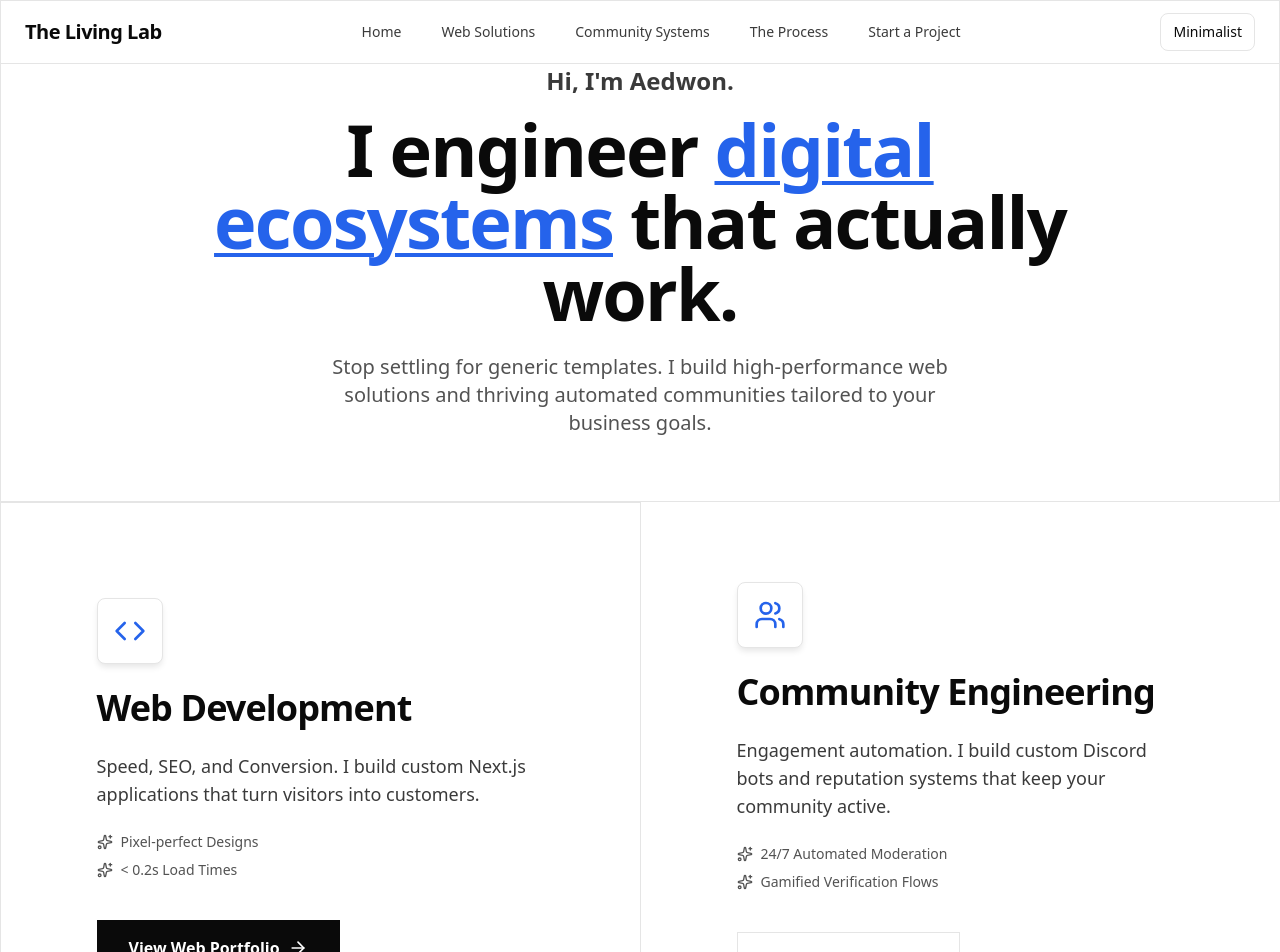
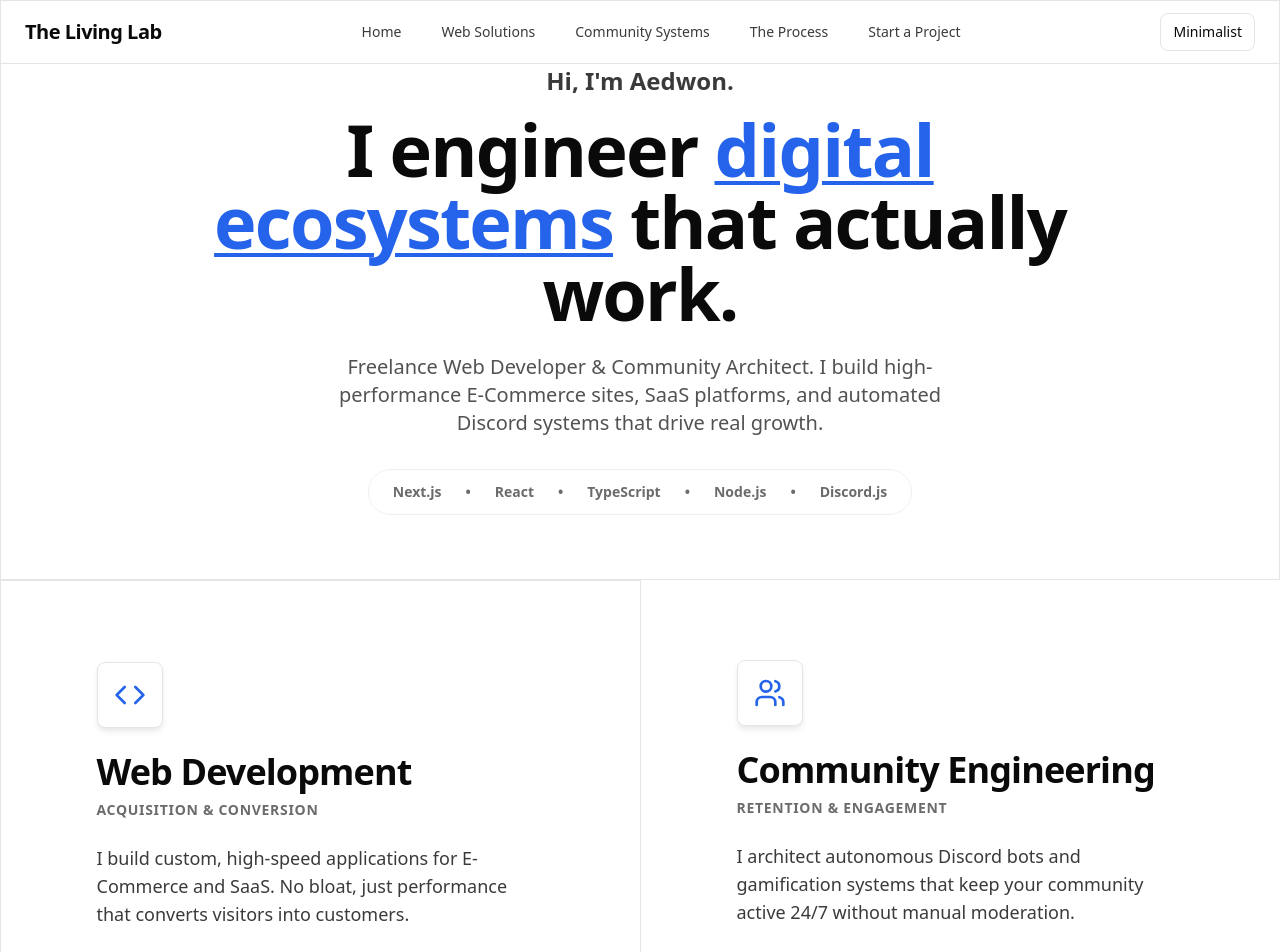
Before and after one commit to Aedwon/aedwon-portfolio, a Next.js app: page / in a window 1280 px wide. Shown: the top 952 px of the page. Built offline with nearby package versions, Linux system fonts and the light colour scheme.

Commit message:
feat: Add tech stack ticker to hero section and refine service descriptions with focus areas and updated bullet points.

```diff
--- a/components/HeroSection.tsx
+++ b/components/HeroSection.tsx
@@ -30,9 +30,27 @@ export default function HeroSection() {
                     <h1 className="text-4xl md:text-6xl lg:text-7xl font-bold font-theme tracking-tight mb-6 max-w-4xl">
                         I engineer <span className="text-accent underline decoration-4 underline-offset-4">digital ecosystems</span> that actually work.
                     </h1>
-                    <p className="text-lg md:text-xl opacity-70 max-w-2xl mx-auto">
-                        Stop settling for generic templates. I build high-performance web solutions and thriving automated communities tailored to your business goals.
+                    <p className="text-lg md:text-xl opacity-70 max-w-2xl mx-auto mb-8">
+                        Freelance Web Developer & Community Architect. I build high-performance E-Commerce sites, SaaS platforms, and automated Discord systems that drive real growth.
                     </p>
+
+                    {/* Tech Ticker / Capabilities */}
+                    <div className={`
+                        inline-flex items-center gap-6 px-6 py-3 rounded-full text-sm font-bold opacity-60
+                        ${theme === 'minimalist' ? 'border border-theme' : ''}
+                        ${theme === 'neubrutalist' ? 'bg-white border-2 border-black text-black opacity-100' : ''}
+                        ${theme === 'discord' ? 'bg-[#2f3136] text-gray-400' : ''}
+                    `}>
+                        <span>Next.js</span>
+                        <span>•</span>
+                        <span>React</span>
+                        <span>•</span>
+                        <span>TypeScript</span>
+                        <span>•</span>
+                        <span>Node.js</span>
+                        <span>•</span>
+                        <span>Discord.js</span>
+                    </div>
                 </motion.div>
             </div>
 
@@ -60,17 +78,20 @@ export default function HeroSection() {
                             <Code className="w-8 h-8 text-accent" />
                         </div>
 
-                        <h2 className="text-3xl md:text-4xl font-bold font-theme tracking-tight">
-                            Web Development
-                        </h2>
+                        <div>
+                            <h2 className="text-3xl md:text-4xl font-bold font-theme tracking-tight mb-2">
+                                Web Development
+                            </h2>
+                            <div className="text-sm font-bold uppercase opacity-60 tracking-wider">Acquisition & Conversion</div>
+                        </div>
 
                         <p className="text-lg opacity-80 font-medium">
-                            Speed, SEO, and Conversion. I build custom Next.js applications that turn visitors into customers.
+                            I build custom, high-speed applications for E-Commerce and SaaS. No bloat, just performance that converts visitors into customers.
                         </p>
 
                         <div className="flex flex-col gap-2 text-sm opacity-70">
-                            <span className="flex items-center gap-2"><Sparkles className="w-4 h-4" /> Pixel-perfect Designs</span>
-                            <span className="flex items-center gap-2"><Sparkles className="w-4 h-4" /> &lt; 0.2s Load Times</span>
+                            <span className="flex items-center gap-2"><Sparkles className="w-4 h-4" /> Next.js & Shopify Solutions</span>
+                            <span className="flex items-center gap-2"><Sparkles className="w-4 h-4" /> &lt; 0.2s Load Times (SEO Optimized)</span>
                         </div>
 
                         <Link href="/web-solutions">
@@ -106,17 +127,20 @@ export default function HeroSection() {
                             <Users className="w-8 h-8 text-accent" />
                         </div>
 
-                        <h2 className="text-3xl md:text-4xl font-bold font-theme tracking-tight">
-                            Community Engineering
-                        </h2>
+                        <div>
+                            <h2 className="text-3xl md:text-4xl font-bold font-theme tracking-tight mb-2">
+                                Community Engineering
+                            </h2>
+                            <div className="text-sm font-bold uppercase opacity-60 tracking-wider">Retention & Engagement</div>
+                        </div>
 
                         <p className="text-lg opacity-80 font-medium">
-                            Engagement automation. I build custom Discord bots and reputation systems that keep your community active.
+                            I architect autonomous Discord bots and gamification systems that keep your community active 24/7 without manual moderation.
                         </p>
 
                         <div className="flex flex-col gap-2 text-sm opacity-70">
-                            <span className="flex items-center gap-2"><Sparkles className="w-4 h-4" /> 24/7 Automated Moderation</span>
-                            <span className="flex items-center gap-2"><Sparkles className="w-4 h-4" /> Gamified Verification Flows</span>
+                            <span className="flex items-center gap-2"><Sparkles className="w-4 h-4" /> Custom Bot Development</span>
+                            <span className="flex items-center gap-2"><Sparkles className="w-4 h-4" /> Automated Sentiment Analysis</span>
                         </div>
 
                         <Link href="/community-systems">
```
